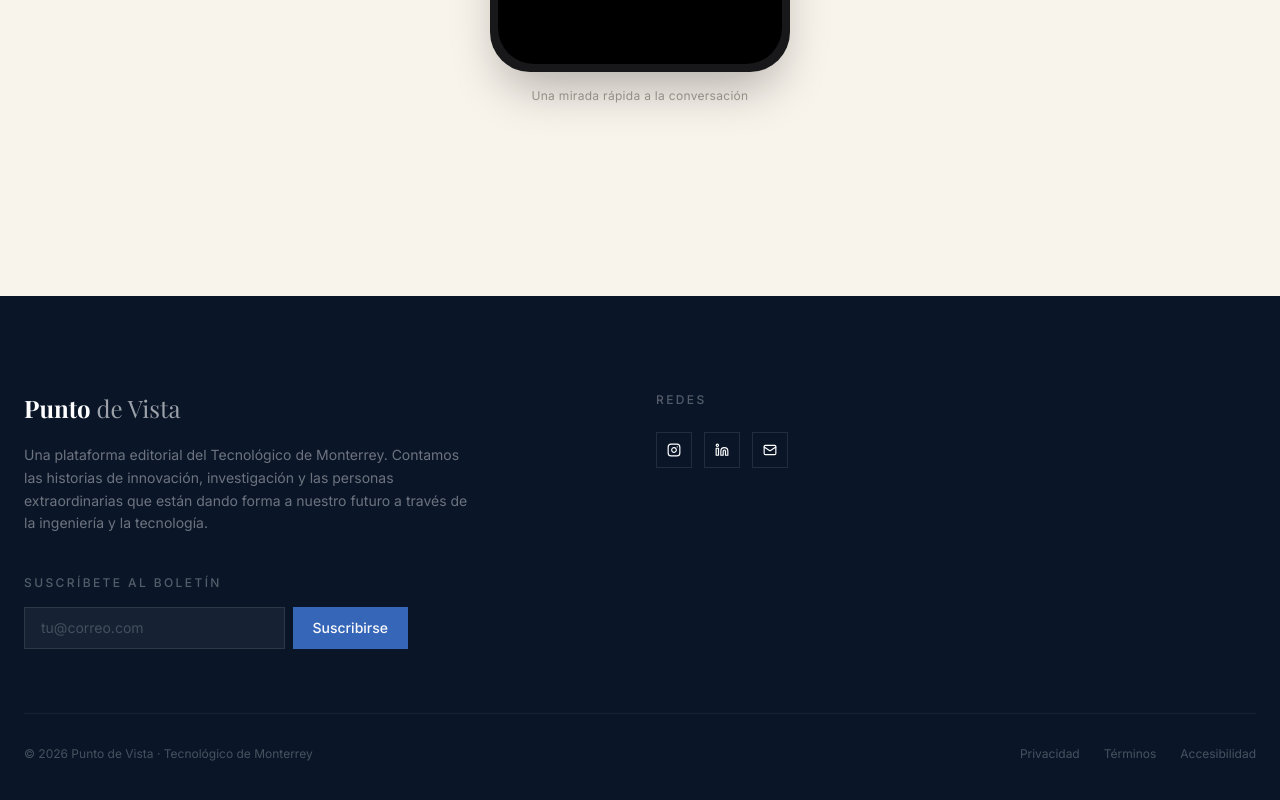
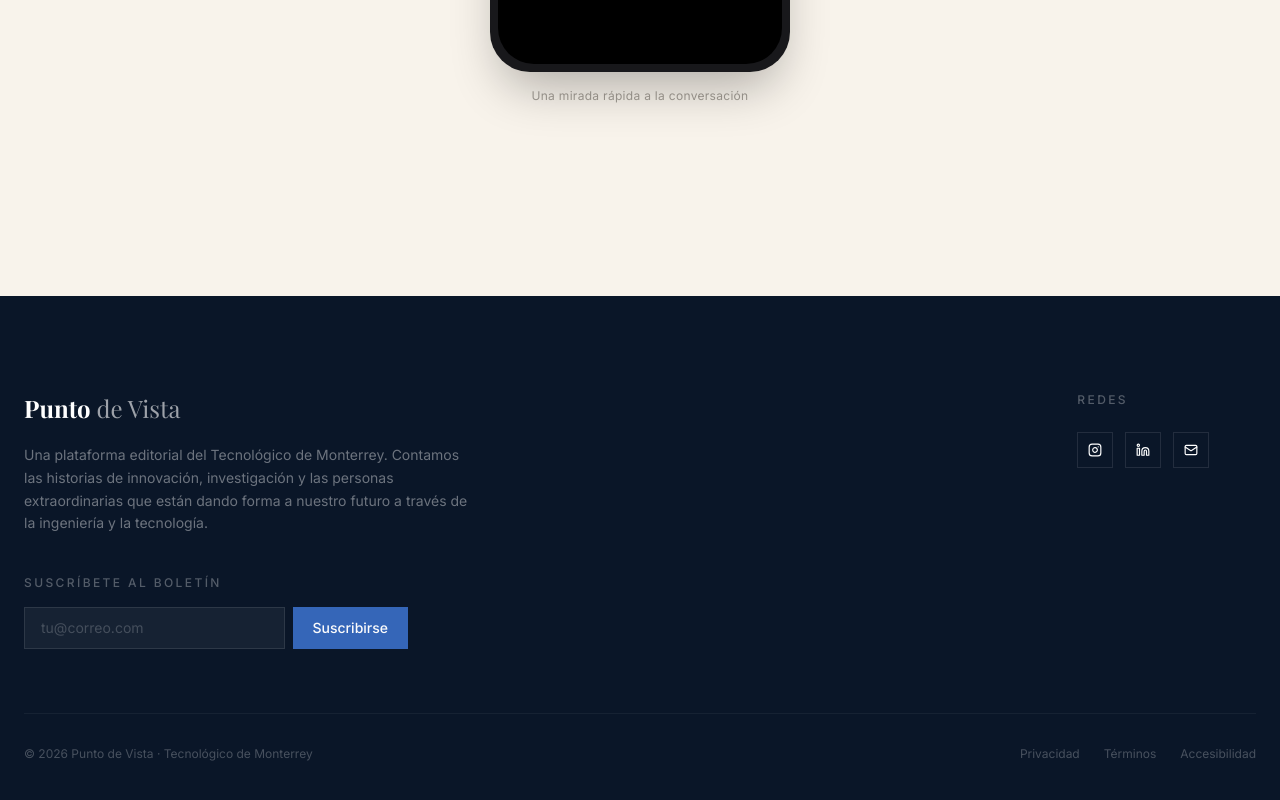
Before and after one commit to JmiguelRamriez/Punto-de-Vista-, a Next.js app: page / in a window 1280 px wide. Shown: the part 7855-8655 px from the top of the page. Built offline with nearby package versions, Linux system fonts and the light colour scheme; grey boxes are pictures that could not be loaded; a web font is replaced by a local one.

Commit message:
Restaura posición original de Redes en el footer (col-start-11)

```diff
--- a/components/article/footer.tsx
+++ b/components/article/footer.tsx
@@ -34,7 +34,7 @@ export function Footer() {
             </div>
           </div>
 
-          <div className="md:col-span-2 md:col-start-7">
+          <div className="md:col-span-2 md:col-start-11">
             <h4 className="text-xs uppercase tracking-[0.2em] text-white/30 font-medium mb-6">
               Redes
             </h4>
```
